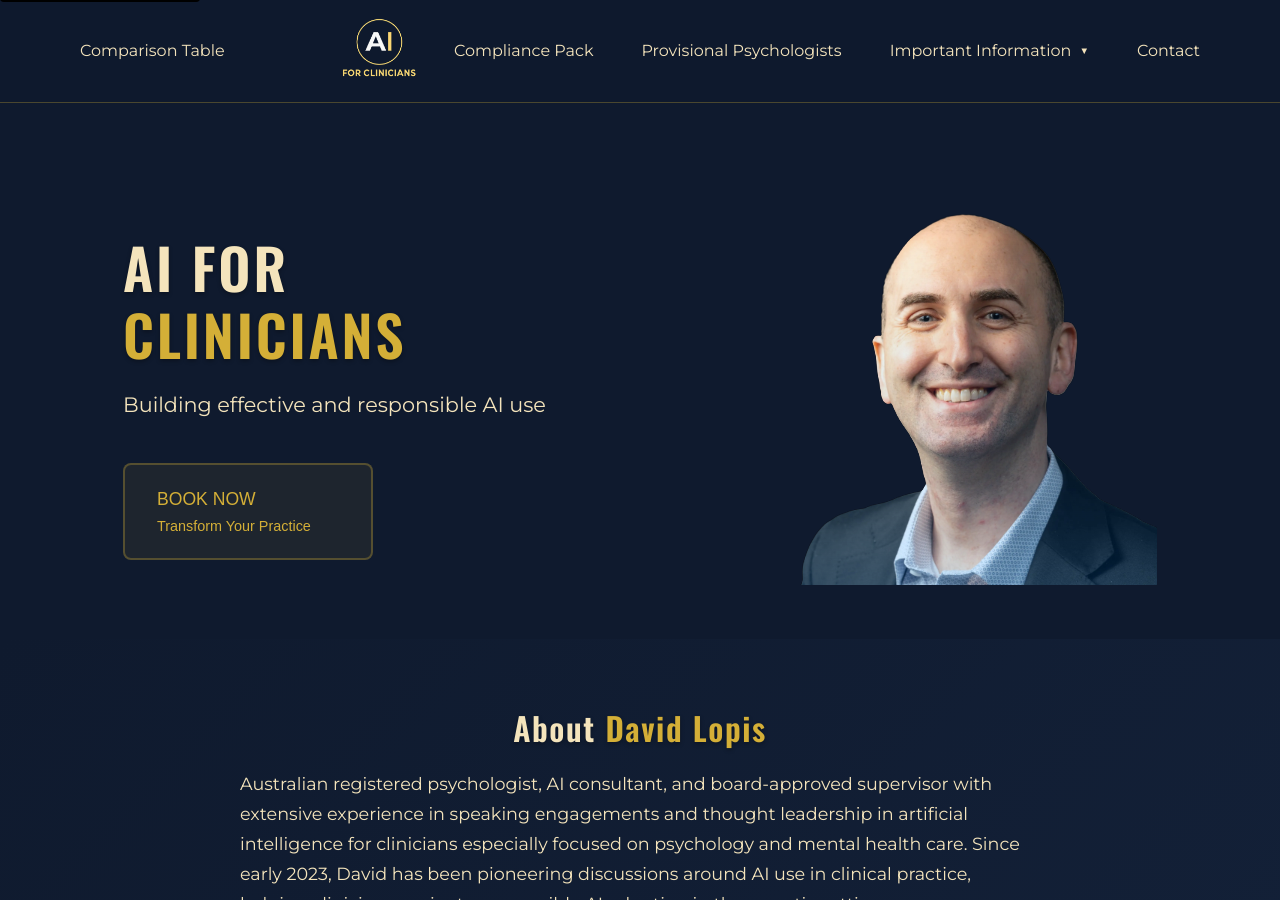
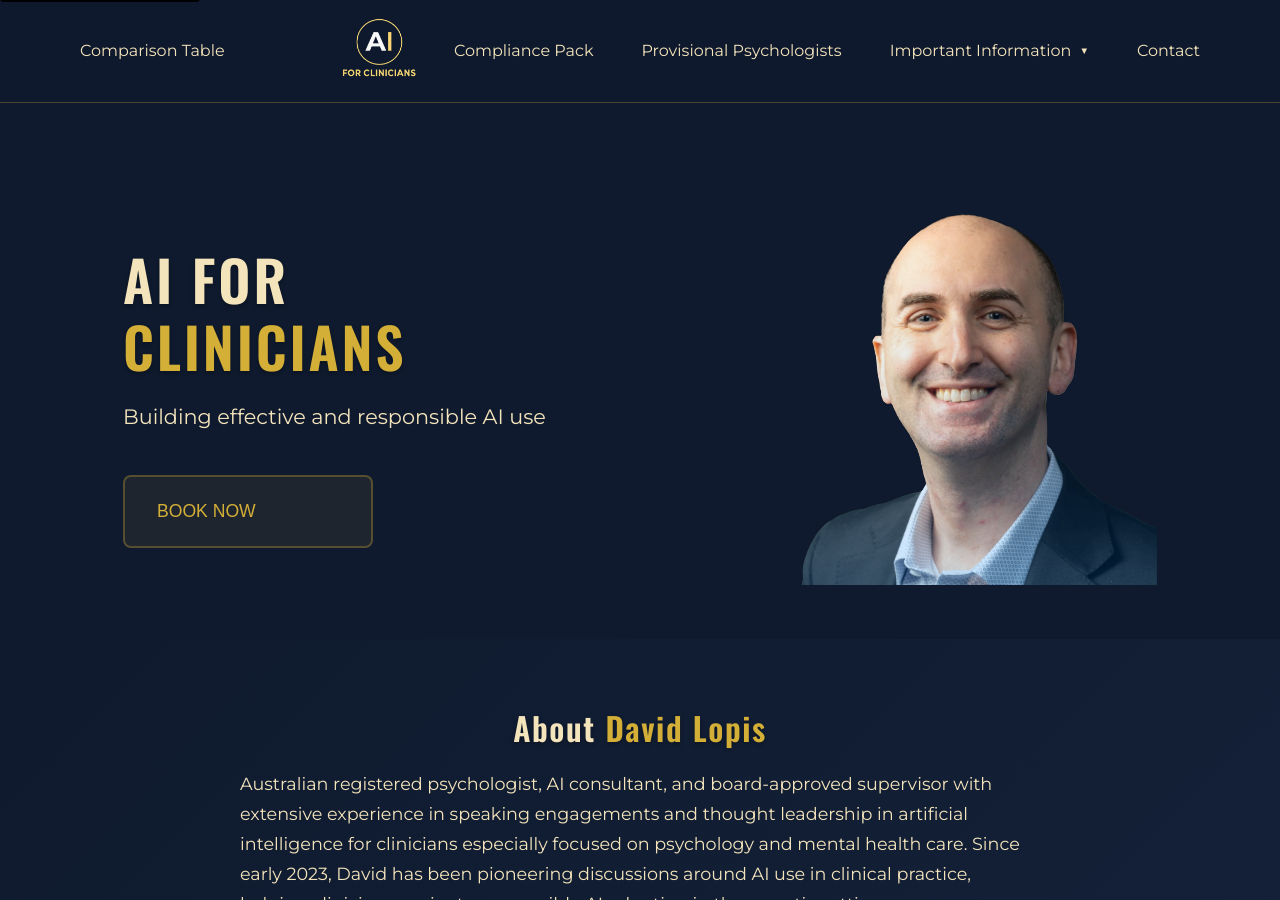
Before and after one commit to keisler-au/aiforclin, a Jekyll site: the page built from index.html, in a window 1280 px wide and 900 px high. Built offline with Jekyll 4.4.1, drawn with Linux system fonts in a browser that asks for light colours.

Commit message:
fix/content

```diff
--- a/index.html
+++ b/index.html
@@ -22,7 +22,6 @@ subnav:
     <p class="main-subtitle">Building effective and responsible AI use</p>
     <button onclick="openBookingForm()" class="hero-cta">
       <span>BOOK NOW</span>
-      <small class="hero-cta-subtitle">Transform Your Practice</small>
     </button>
   </div>
   <img
```
